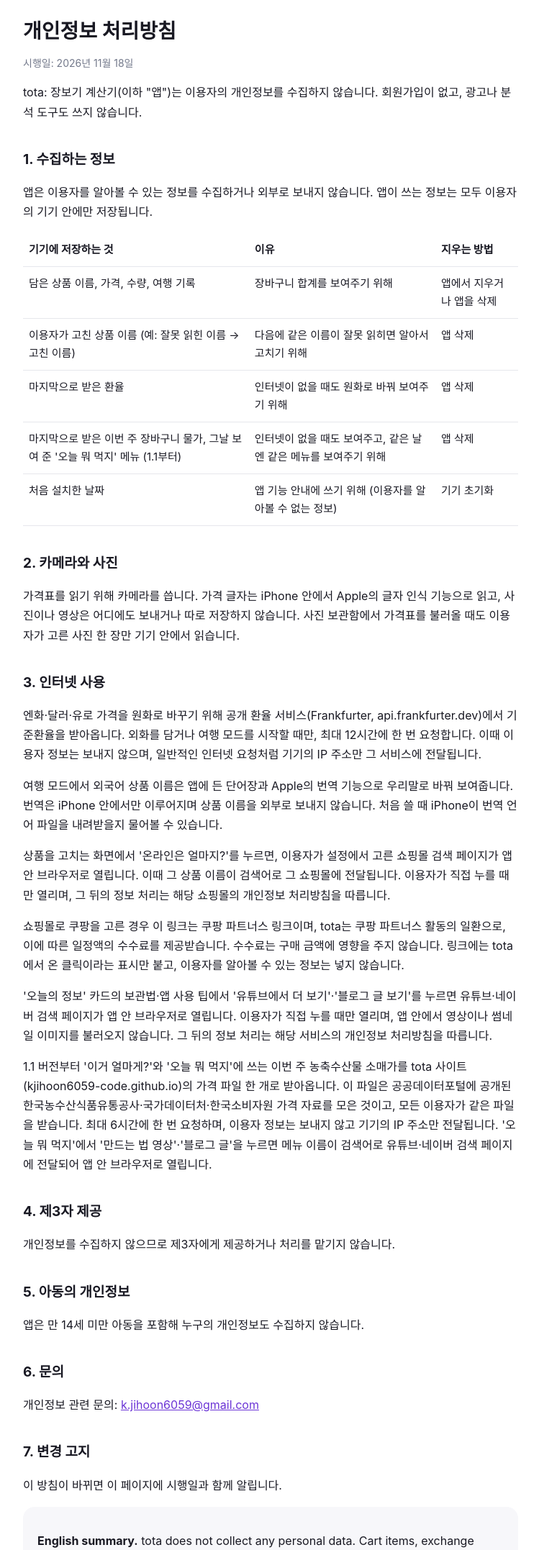
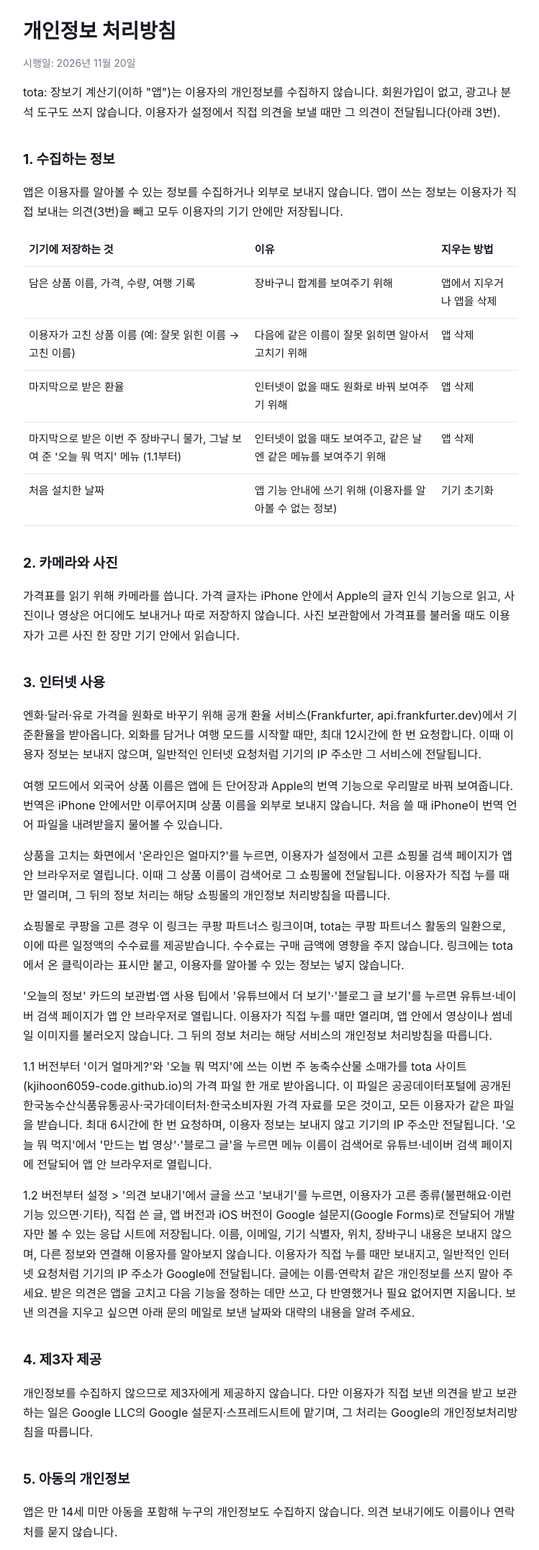
Before and after one commit to kjihoon6059-code/tota-site, a plain HTML site: page privacy.html in a window 1280 px wide. Shown: the part 87-2241 px from the top of the page at 72% size, without its empty margins (264-1013 px from the left). Drawn offline with Linux system fonts and the light colour scheme.

Commit message:
처리방침: 1.2 의견 보내기(Google 설문지로 종류·글·앱/iOS 버전만 전달) 추가, 시행일 2026-11-20
Co-Authored-By: Claude Opus 5.5 <noreply@anthropic.com>

```diff
--- a/privacy.html
+++ b/privacy.html
@@ -27,12 +27,12 @@ footer { margin-top: 48px; font-size: 13px; color: var(--gray); }
 <main>
   <header><span class="name">tota</span></header>
   <h1>개인정보 처리방침</h1>
-  <p class="muted">시행일: 2026년 11월 18일</p>
+  <p class="muted">시행일: 2026년 11월 20일</p>
 
-  <p>tota: 장보기 계산기(이하 "앱")는 이용자의 개인정보를 수집하지 않습니다. 회원가입이 없고, 광고나 분석 도구도 쓰지 않습니다.</p>
+  <p>tota: 장보기 계산기(이하 "앱")는 이용자의 개인정보를 수집하지 않습니다. 회원가입이 없고, 광고나 분석 도구도 쓰지 않습니다. 이용자가 설정에서 직접 의견을 보낼 때만 그 의견이 전달됩니다(아래 3번).</p>
 
   <h2>1. 수집하는 정보</h2>
-  <p>앱은 이용자를 알아볼 수 있는 정보를 수집하거나 외부로 보내지 않습니다. 앱이 쓰는 정보는 모두 이용자의 기기 안에만 저장됩니다.</p>
+  <p>앱은 이용자를 알아볼 수 있는 정보를 수집하거나 외부로 보내지 않습니다. 앱이 쓰는 정보는 이용자가 직접 보내는 의견(3번)을 빼고 모두 이용자의 기기 안에만 저장됩니다.</p>
   <table>
     <tr><th>기기에 저장하는 것</th><th>이유</th><th>지우는 방법</th></tr>
     <tr><td>담은 상품 이름, 가격, 수량, 여행 기록</td><td>장바구니 합계를 보여주기 위해</td><td>앱에서 지우거나 앱을 삭제</td></tr>
@@ -55,11 +55,13 @@ footer { margin-top: 48px; font-size: 13px; color: var(--gray); }
 
   <p>1.1 버전부터 '이거 얼마게?'와 '오늘 뭐 먹지'에 쓰는 이번 주 농축수산물 소매가를 tota 사이트(kjihoon6059-code.github.io)의 가격 파일 한 개로 받아옵니다. 이 파일은 공공데이터포털에 공개된 한국농수산식품유통공사·국가데이터처·한국소비자원 가격 자료를 모은 것이고, 모든 이용자가 같은 파일을 받습니다. 최대 6시간에 한 번 요청하며, 이용자 정보는 보내지 않고 기기의 IP 주소만 전달됩니다. '오늘 뭐 먹지'에서 '만드는 법 영상'·'블로그 글'을 누르면 메뉴 이름이 검색어로 유튜브·네이버 검색 페이지에 전달되어 앱 안 브라우저로 열립니다.</p>
 
+  <p>1.2 버전부터 설정 &gt; '의견 보내기'에서 글을 쓰고 '보내기'를 누르면, 이용자가 고른 종류(불편해요·이런 기능 있으면·기타), 직접 쓴 글, 앱 버전과 iOS 버전이 Google 설문지(Google Forms)로 전달되어 개발자만 볼 수 있는 응답 시트에 저장됩니다. 이름, 이메일, 기기 식별자, 위치, 장바구니 내용은 보내지 않으며, 다른 정보와 연결해 이용자를 알아보지 않습니다. 이용자가 직접 누를 때만 보내지고, 일반적인 인터넷 요청처럼 기기의 IP 주소가 Google에 전달됩니다. 글에는 이름·연락처 같은 개인정보를 쓰지 말아 주세요. 받은 의견은 앱을 고치고 다음 기능을 정하는 데만 쓰고, 다 반영했거나 필요 없어지면 지웁니다. 보낸 의견을 지우고 싶으면 아래 문의 메일로 보낸 날짜와 대략의 내용을 알려 주세요.</p>
+
   <h2>4. 제3자 제공</h2>
-  <p>개인정보를 수집하지 않으므로 제3자에게 제공하거나 처리를 맡기지 않습니다.</p>
+  <p>개인정보를 수집하지 않으므로 제3자에게 제공하지 않습니다. 다만 이용자가 직접 보낸 의견을 받고 보관하는 일은 Google LLC의 Google 설문지·스프레드시트에 맡기며, 그 처리는 Google의 개인정보처리방침을 따릅니다.</p>
 
   <h2>5. 아동의 개인정보</h2>
-  <p>앱은 만 14세 미만 아동을 포함해 누구의 개인정보도 수집하지 않습니다.</p>
+  <p>앱은 만 14세 미만 아동을 포함해 누구의 개인정보도 수집하지 않습니다. 의견 보내기에도 이름이나 연락처를 묻지 않습니다.</p>
 
   <h2>6. 문의</h2>
   <p>개인정보 관련 문의: <a href="mailto:k.jihoon6059@gmail.com">k.jihoon6059@gmail.com</a></p>
@@ -68,7 +70,7 @@ footer { margin-top: 48px; font-size: 13px; color: var(--gray); }
   <p>이 방침이 바뀌면 이 페이지에 시행일과 함께 알립니다.</p>
 
   <div class="card">
-    <p><b>English summary.</b> tota does not collect any personal data. Cart items, exchange rates and the install date are stored only on your device. Price tags are read on device with Apple's Vision framework; photos are never uploaded. Foreign product names are translated on device with a built-in glossary and Apple's Translation framework. The app requests public exchange rates from Frankfurter (api.frankfurter.dev) without sending any user data. When you tap "온라인은 얼마지?" on an item, the product name is sent as a search query to the shopping site you chose in Settings. Tapping a YouTube or blog search button on the "Today's info" card opens YouTube or Naver in an in-app browser; no videos or thumbnails are loaded in the app. From version 1.1, the app downloads one public price file (weekly retail food prices compiled from Korean public data) from the tota site (kjihoon6059-code.github.io) at most every 6 hours; every user gets the same file and no user data is sent. Tapping a recipe search in "오늘 뭐 먹지" sends the menu name as a search query to YouTube or Naver. No ads, analytics or accounts.</p>
+    <p><b>English summary.</b> tota does not collect any personal data. Cart items, exchange rates and the install date are stored only on your device. Price tags are read on device with Apple's Vision framework; photos are never uploaded. Foreign product names are translated on device with a built-in glossary and Apple's Translation framework. The app requests public exchange rates from Frankfurter (api.frankfurter.dev) without sending any user data. When you tap "온라인은 얼마지?" on an item, the product name is sent as a search query to the shopping site you chose in Settings. Tapping a YouTube or blog search button on the "Today's info" card opens YouTube or Naver in an in-app browser; no videos or thumbnails are loaded in the app. From version 1.1, the app downloads one public price file (weekly retail food prices compiled from Korean public data) from the tota site (kjihoon6059-code.github.io) at most every 6 hours; every user gets the same file and no user data is sent. Tapping a recipe search in "오늘 뭐 먹지" sends the menu name as a search query to YouTube or Naver. From version 1.2, if you write feedback in Settings &gt; "의견 보내기" and tap send, the category you picked, your text and the app and iOS versions are sent to Google Forms and kept in a response sheet only the developer can see; no name, email, device identifier, location or cart contents are sent. Please do not include personal details in your feedback. No ads, analytics or accounts.</p>
   </div>
 
   <footer>© 2026 tota</footer>
```
